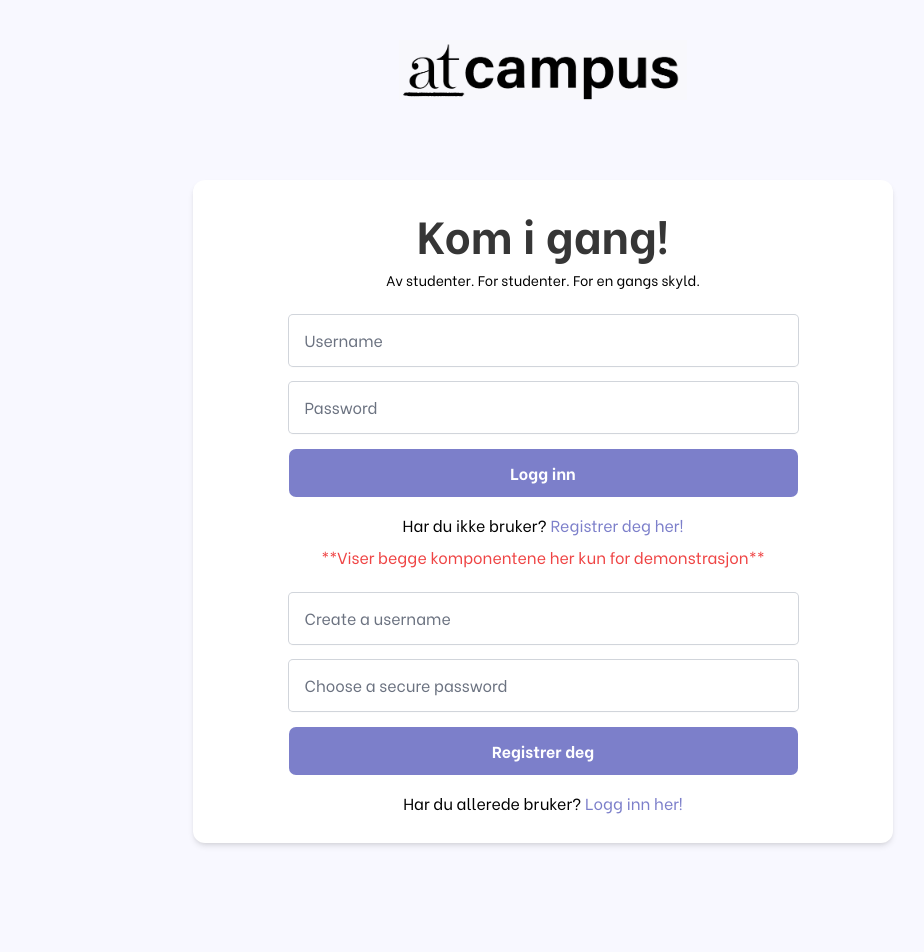
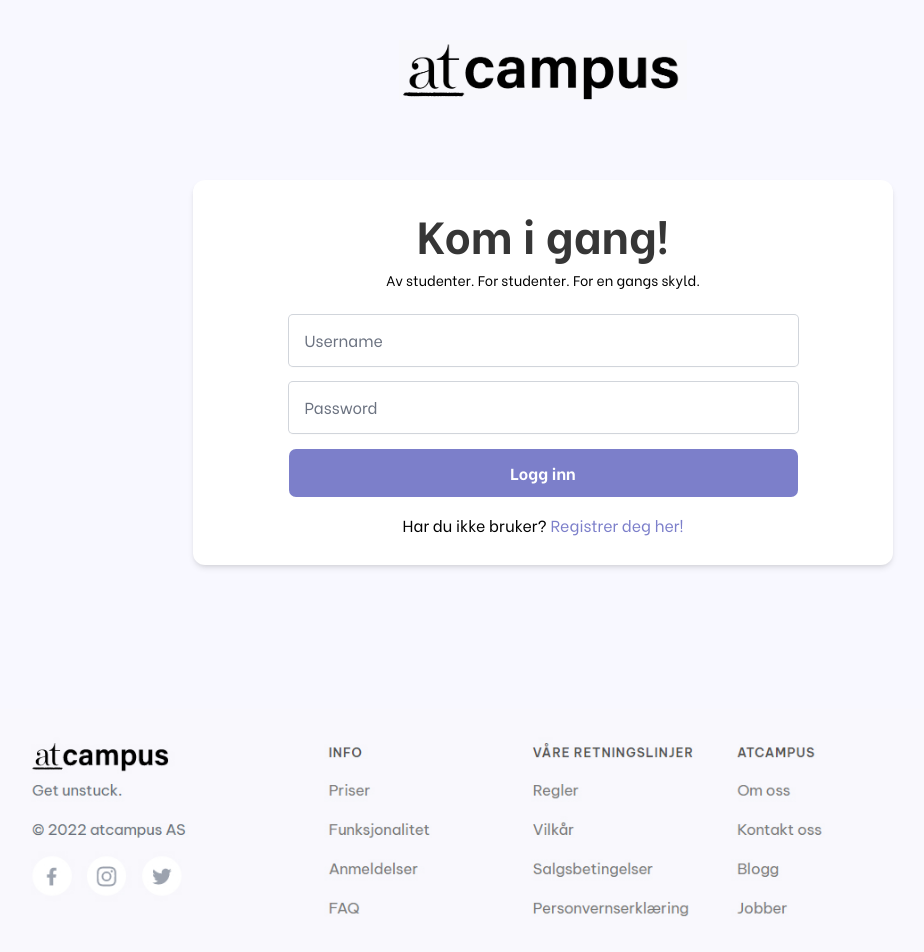
Before and after one commit to tonystr/note-taking-frontend, a Next.js app: page /login in a window 1280 px wide. Shown: the top 952 px of the page, without its empty margins (97-1021 px from the left). Built offline with nearby package versions, Linux system fonts and the light colour scheme.

Commit message:
Separate login and register forms

```diff
--- a/pages/login.tsx
+++ b/pages/login.tsx
@@ -1,3 +1,4 @@
+import { useState } from 'react';
 import atCampusLogo from 'icons/atCampus-Logo-bg-purple-5.jpg';
 import LoginFooter from 'icons/LoginFooter.jpg';
 
@@ -40,7 +41,7 @@
     );
 }
 
-function LoginForm({}) {
+function LoginForm({ setError, toggleRegisterForm }) {
  return (
     <form className='w-9/12 m-auto p-2 '>
         <InputField id="username" type="text" text="Username"/>
@@ -64,19 +65,26 @@
             Innlogging feilet
         </p>
 
-        <p>Har du ikke bruker? <span className='text-purple-1 hover:underline cursor-pointer'>Registrer deg her!</span></p>
-
-
+        <p>
+            Har du ikke bruker? <a
+                href='javascript:void (0);'
+                className='text-purple-1 hover:underline cursor-pointer'
+                onClick={toggleRegisterForm}
+            >
+                Registrer deg her!
+            </a>
+        </p>
     </form>
 
  );
 }
 
-function RegisterForm({}) {
+function RegisterForm({ setError, toggleLoginForm }) {
     return (
        <form className='w-9/12 m-auto p-2 '>
            <InputField id="username" type="text" text="Create a username"/>
            <InputField id="password" type="password" text="Choose a secure password"/>
+           <InputField id="password2" type="password" text="Type your password again"/>
 
            <button className='
            w-full py-3 my-4 select-none
@@ -90,13 +98,21 @@
                Registrer deg
            </button>
 
-           <p id='loginErrorMessage'
+            <p id='loginErrorMessage'
                className=' before:content-["*"] after:content-["*"]
                text-red-500 text-left hidden'>
                Registrering feilet
             </p>
 
-           <p>Har du allerede bruker? <span className='text-purple-1 hover:underline cursor-pointer'>Logg inn her!</span></p>
+            <p>
+                Har du allerede bruker? <a
+                    href='javascript:void (0);'
+                    className='text-purple-1 hover:underline cursor-pointer'
+                    onClick={toggleLoginForm}
+                >
+                    Logg inn her!
+                </a>
+            </p>
 
 
        </form>
@@ -107,6 +123,9 @@
 
 
 function LoginPage() {
+    const [error, setError] = useState(null);
+    const [showLogin, setShowLogin] = useState(true);
+
     return (
         <div className=" w-full bg-[#F8F8FF]">
             <div >
@@ -121,12 +140,11 @@
                 <h1 className='font-bold text-[45px] text-dark-1'>Kom i gang!</h1>
                 <span className='text-sm'>Av studenter. For studenter. For en gangs skyld.</span>
 
-                <LoginForm />
-                <p className='text-red-500'>**Viser begge komponentene her kun for demonstrasjon**</p>
-                <RegisterForm />
+                {showLogin ?
+                    <LoginForm toggleRegisterForm={() => setShowLogin(() => false)} setError={setError} /> :
+                    <RegisterForm toggleLoginForm={() => setShowLogin(() => true)} setError={setError} />}
 
-
-
+                {error ? <p className='text-red-500'>{error}</p> : null}
             </div>
 
             {/* Footer image */}
```
